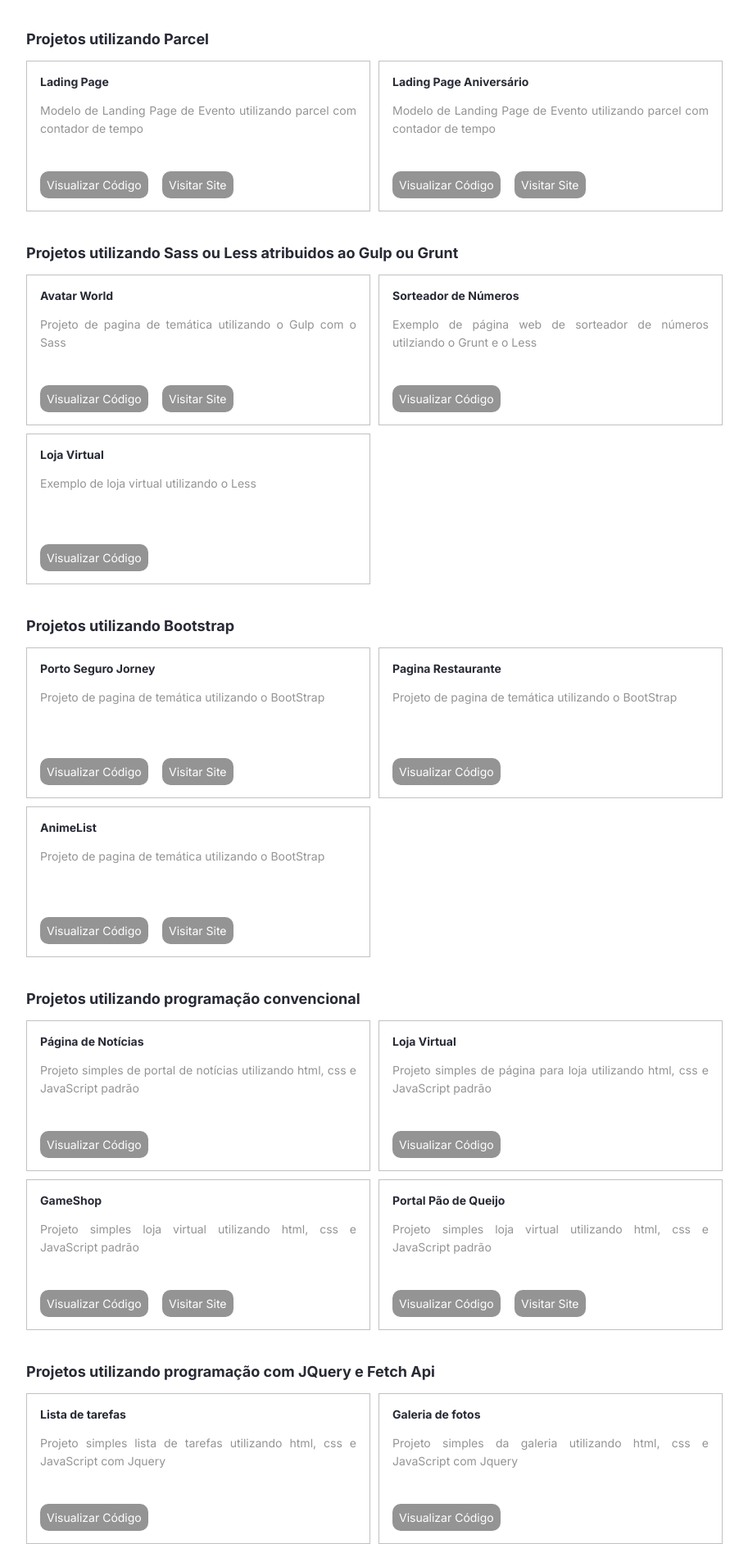
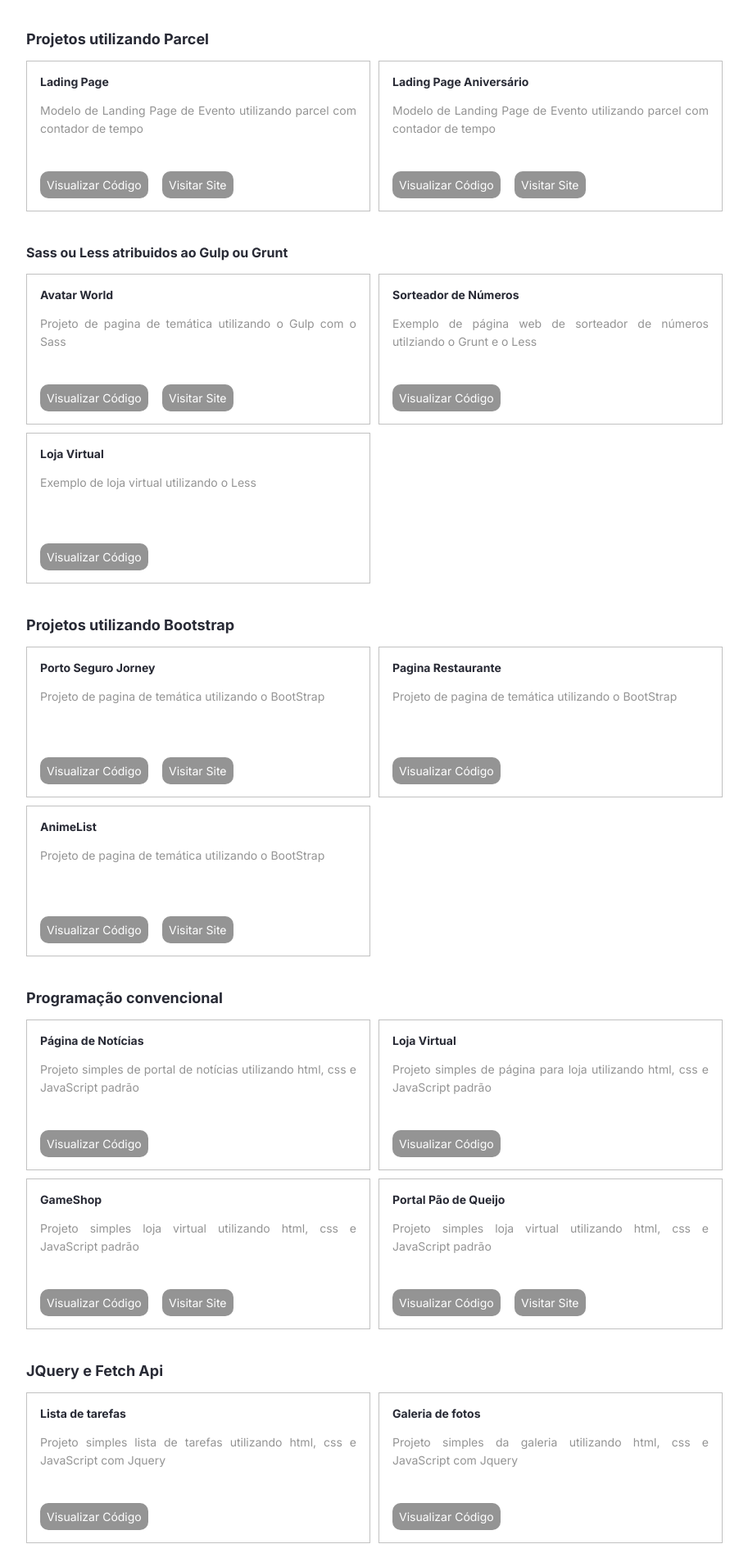
Before and after one commit to Gustavogdcosta/M29-homepage, a React (Create React App) app: page / in a window 1280 px wide. Shown: the part 1132-3016 px from the top of the page at 82% size, without its empty margins (280-1193 px from the left). Built offline with nearby package versions, Linux system fonts and the light colour scheme.

Commit message:
ajuste de responsividade

```diff
--- a/src/components/Projeto/style.ts
+++ b/src/components/Projeto/style.ts
@@ -69,10 +69,15 @@ export const BotaoVcestaAqui = styled.button`
     left: 165px;
 
     @media (min-width: 769px) and (max-width: 886px) {
-        position: absolute;
-        top: 90px;
-        left: 165px;
-    }
+            position: absolute;
+            top: 90px;
+            left: 165px;
+        }
 
+    @media (max-width: 439px) {
+            position: absolute;
+            top: 90px;
+            left: 165px;
+        }
     }
 `
--- a/src/containers/projetos/index.tsx
+++ b/src/containers/projetos/index.tsx
@@ -62,7 +62,7 @@ const Projetos = () => (
                 <ProjetoOito />
             </li>
         </Lista>
-        <Titulo fontSize={18}> Projetos utilizando Sass ou Less atribuidos ao Gulp ou Grunt </Titulo>
+        <Titulo fontSize={16}> Sass ou Less atribuidos ao Gulp ou Grunt </Titulo>
         <Lista>
             <li>
                 <ProjetoNove />
@@ -86,7 +86,7 @@ const Projetos = () => (
                 <ProjetoQuatorze />
             </li>
         </Lista>
-        <Titulo fontSize={18}> Projetos utilizando programação convencional </Titulo>
+        <Titulo fontSize={18}> Programação convencional </Titulo>
         <Lista>
             <li>
                 <ProjetoQuinze />
@@ -101,7 +101,7 @@ const Projetos = () => (
                 <ProjetoDezoito />
             </li>
         </Lista>
-        <Titulo fontSize={18}> Projetos utilizando programação com JQuery e Fetch Api </Titulo>
+        <Titulo fontSize={18}> JQuery e Fetch Api </Titulo>
         <Lista>
             <li>
                 <ProjetoDezenove />
```
